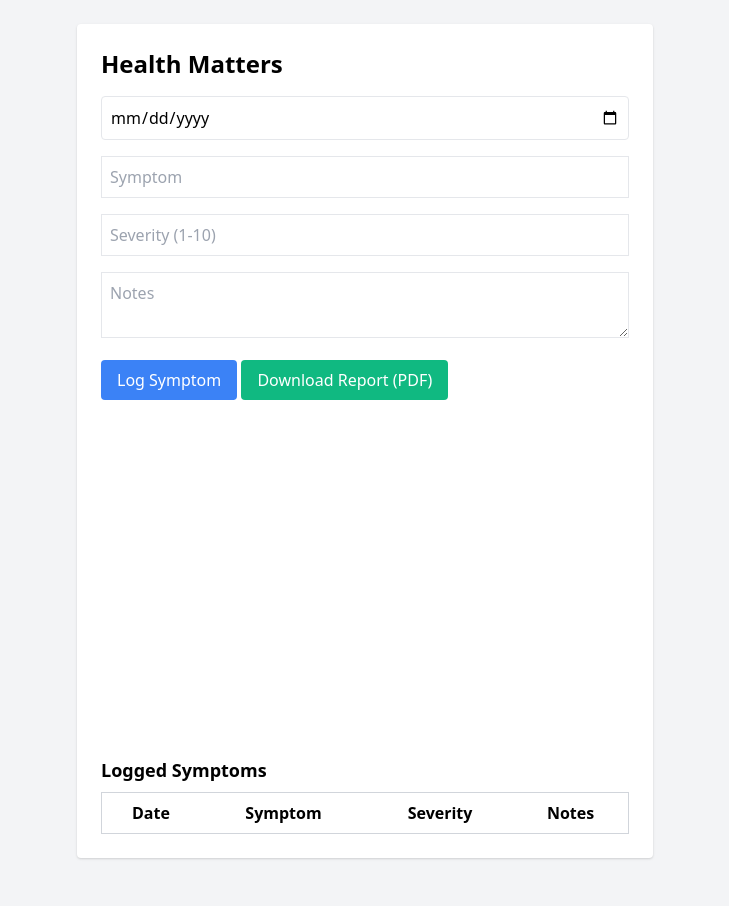
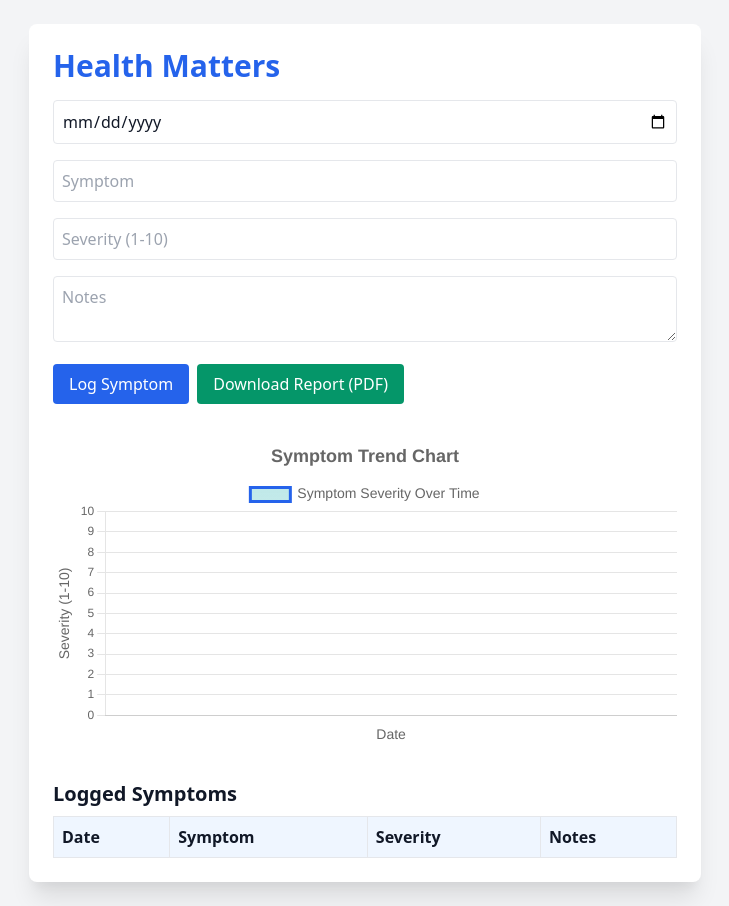
Before and after one commit to Team-Strange/Health-Matters, a plain HTML site: page index.html in a window 1280 px wide. Shown: the whole page, without its empty margins (275-1004 px from the left). Before the commit the page ends 882 px from the top, so only its background shows below. Drawn offline with nearby package versions, Linux system fonts and the light colour scheme; sample sign-in values are in the browser's storage.

Commit message:
Added login system and enhanced graph visuals

```diff
--- a/index.html
+++ b/index.html
@@ -3,39 +3,52 @@
 <head>
   <meta charset="UTF-8">
   <title>Health Matters</title>
+  <meta name="viewport" content="width=device-width, initial-scale=1.0">
   <link href="https://cdn.jsdelivr.net/npm/tailwindcss@2.2.19/dist/tailwind.min.css" rel="stylesheet">
   <script src="https://cdn.jsdelivr.net/npm/chart.js"></script>
   <script src="https://cdnjs.cloudflare.com/ajax/libs/jspdf/2.5.1/jspdf.umd.min.js"></script>
+  <style>
+    .toast {
+      position: fixed;
+      bottom: 1.5rem;
+      right: 1.5rem;
+      background-color: #38a169;
+      color: white;
+      padding: 12px 16px;
+      border-radius: 8px;
+      box-shadow: 0 4px 6px rgba(0, 0, 0, 0.1);
+      display: none;
+    }
+  </style>
 </head>
-<body class="bg-gray-100 p-6">
-  <div class="max-w-xl mx-auto bg-white p-6 rounded shadow">
-    <h1 class="text-2xl font-bold mb-4">Health Matters</h1>
-
+<body class="bg-gray-100 text-gray-900 min-h-screen p-6">
+  <div class="max-w-2xl mx-auto bg-white shadow-xl p-6 rounded-lg">
+    <h1 class="text-3xl font-extrabold text-blue-600 mb-4">Health Matters</h1>
     <form id="symptomForm" class="space-y-4">
       <input type="date" id="date" class="w-full p-2 border rounded" required>
-      <input type="text" id="symptom" placeholder="Symptom" class="w-full p-2 border" required>
-      <input type="number" id="severity" placeholder="Severity (1-10)" class="w-full p-2 border" required>
-      <textarea id="notes" placeholder="Notes" class="w-full p-2 border"></textarea>
-      <button type="submit" class="bg-blue-500 text-white px-4 py-2 rounded">Log Symptom</button>
-      <button onclick="downloadPDF()" class="bg-green-500 text-white px-4 py-2 rounded" type="button">Download Report (PDF)</button>
+      <input type="text" id="symptom" placeholder="Symptom" class="w-full p-2 border rounded" required>
+      <input type="number" id="severity" placeholder="Severity (1-10)" class="w-full p-2 border rounded" required>
+      <textarea id="notes" placeholder="Notes" class="w-full p-2 border rounded"></textarea>
+      <div class="flex gap-2">
+        <button type="submit" class="bg-blue-600 hover:bg-blue-700 text-white px-4 py-2 rounded">Log Symptom</button>
+        <button type="button" onclick="downloadPDF()" class="bg-green-600 hover:bg-green-700 text-white px-4 py-2 rounded">Download Report (PDF)</button>
+      </div>
     </form>
-
     <canvas id="symptomChart" class="mt-8" style="height:300px;"></canvas>
-
-    <h2 class="mt-6 text-lg font-semibold">Logged Symptoms</h2>
-    <table id="logTable" border="1" cellpadding="8" class="w-full mt-2 border border-gray-300">
-      <thead>
+    <h2 class="text-xl font-semibold mt-8 mb-2">Logged Symptoms</h2>
+    <table id="logTable" class="w-full border border-gray-300 text-left">
+      <thead class="bg-blue-50">
         <tr>
-          <th>Date</th>
-          <th>Symptom</th>
-          <th>Severity</th>
-          <th>Notes</th>
+          <th class="p-2 border">Date</th>
+          <th class="p-2 border">Symptom</th>
+          <th class="p-2 border">Severity</th>
+          <th class="p-2 border">Notes</th>
         </tr>
       </thead>
       <tbody></tbody>
     </table>
   </div>
-
-  <script src="script1.js"></script>
+  <div id="toast" class="toast">Symptom logged successfully!</div>
+  <script src="script.js"></script>
 </body>
 </html>
--- a/script.js
+++ b/script.js
@@ -1,125 +1,129 @@
-const form = document.getElementById('symptomForm');
-const chartData = { labels: [], data: [] };
+const userEmail = sessionStorage.getItem('loggedInUser');
+if (!userEmail) window.location.href = "login.html";
 let chartInstance = null;
-
 document.addEventListener("DOMContentLoaded", function () {
-  const dateInput = document.getElementById('date');
-  const symptomInput = document.getElementById('symptom');
-  const severityInput = document.getElementById('severity');
-  const notesInput = document.getElementById('notes');
+  const form = document.getElementById("symptomForm");
+  const date = document.getElementById("date");
+  const symptom = document.getElementById("symptom");
+  const severity = document.getElementById("severity");
+  const notes = document.getElementById("notes");
   const tableBody = document.querySelector("#logTable tbody");
   const toast = document.getElementById("toast");
 
-  loadEntries();
+  const logs = JSON.parse(localStorage.getItem("symptomLogs_" + userEmail)) || [];
+  logs.forEach(addEntryToTable);
   renderChart();
 
-  form.addEventListener("submit", function (e) {
+  form.onsubmit = (e) => {
     e.preventDefault();
-
-    const entry = {
-      date: dateInput.value,
-      symptom: symptomInput.value,
-      severity: severityInput.value,
-      notes: notesInput.value
-    };
-
-    saveEntry(entry);
+    const entry = { date: date.value, symptom: symptom.value, severity: severity.value, notes: notes.value };
+    logs.push(entry);
+    localStorage.setItem("symptomLogs_" + userEmail, JSON.stringify(logs));
     addEntryToTable(entry);
     renderChart();
-    showToast("Symptom logged successfully!");
+    toast.textContent = "Symptom logged successfully!";
+    toast.style.display = "block";
+    setTimeout(() => (toast.style.display = "none"), 2000);
     form.reset();
-  });
-
-  function saveEntry(entry) {
-    let logs = JSON.parse(localStorage.getItem("symptomLogs")) || [];
-    logs.push(entry);
-    localStorage.setItem("symptomLogs", JSON.stringify(logs));
-  }
-
-  function loadEntries() {
-    let logs = JSON.parse(localStorage.getItem("symptomLogs")) || [];
-    logs.forEach(addEntryToTable);
-  }
+  };
 
   function addEntryToTable(entry) {
     const row = document.createElement("tr");
-    row.innerHTML = `
-      <td class="border p-2">${entry.date}</td>
-      <td class="border p-2">${entry.symptom}</td>
-      <td class="border p-2">${entry.severity}</td>
-      <td class="border p-2">${entry.notes}</td>
-    `;
+    row.innerHTML = `<td class="border p-2">${entry.date}</td><td class="border p-2">${entry.symptom}</td><td class="border p-2">${entry.severity}</td><td class="border p-2">${entry.notes}</td>`;
     tableBody.appendChild(row);
-  }
-
-  function showToast(message) {
-    toast.textContent = message;
-    toast.style.display = "block";
-    setTimeout(() => {
-      toast.style.display = "none";
-    }, 2500);
   }
 });
 
 function renderChart() {
-  const ctx = document.getElementById('symptomChart').getContext('2d');
-  const logs = JSON.parse(localStorage.getItem("symptomLogs")) || [];
+  const ctx = document.getElementById("symptomChart").getContext("2d");
+  const logs = JSON.parse(localStorage.getItem("symptomLogs_" + userEmail)) || [];
 
   const labels = logs.map(log => log.date);
   const data = logs.map(log => parseInt(log.severity));
 
-  if (chartInstance) {
-    chartInstance.destroy();
-  }
+  if (chartInstance) chartInstance.destroy();
+
+  // Create gradient fill
+  const gradient = ctx.createLinearGradient(0, 0, 0, 400);
+  gradient.addColorStop(0, "rgba(75,192,192,0.4)");
+  gradient.addColorStop(1, "rgba(75,192,192,0)");
 
   chartInstance = new Chart(ctx, {
-    type: 'line',
+    type: "line",
     data: {
-      labels: labels,
+      labels,
       datasets: [{
-        label: 'Symptom Severity Over Time',
-        data: data,
-        borderColor: 'rgb(75, 192, 192)',
-        backgroundColor: 'rgba(75, 192, 192, 0.2)',
-        tension: 0.3,
-        fill: true
+        label: "Symptom Severity Over Time",
+        data,
+        borderColor: "#2563eb",
+        backgroundColor: gradient,
+        fill: true,
+        tension: 0.4,
+        pointBackgroundColor: "#2563eb",
+        pointRadius: 5,
+        pointHoverRadius: 7
       }]
     },
     options: {
       responsive: true,
+      plugins: {
+        tooltip: {
+          callbacks: {
+            label: function(context) {
+              return `Severity: ${context.parsed.y}`;
+            }
+          }
+        },
+        title: {
+          display: true,
+          text: "Symptom Trend Chart",
+          font: { size: 18 }
+        },
+        legend: {
+          labels: {
+            font: { size: 14 }
+          }
+        }
+      },
       scales: {
+        x: {
+          title: {
+            display: true,
+            text: "Date",
+            font: { size: 14 }
+          }
+        },
         y: {
           beginAtZero: true,
-          max: 10
+          max: 10,
+          title: {
+            display: true,
+            text: "Severity (1-10)",
+            font: { size: 14 }
+          }
         }
       }
     }
   });
 }
 
+
 function downloadPDF() {
   const { jsPDF } = window.jspdf;
   const doc = new jsPDF();
-  const logs = JSON.parse(localStorage.getItem("symptomLogs")) || [];
-
-  doc.setFontSize(16);
+  const logs = JSON.parse(localStorage.getItem("symptomLogs_" + userEmail)) || [];
   doc.text("Health Matters - Symptom Log Report", 10, 10);
-
   let y = 20;
-  logs.forEach((log, index) => {
-    doc.setFontSize(12);
-    doc.text(`Entry ${index + 1}`, 10, y);
+  logs.forEach((log, i) => {
+    doc.text(`Entry ${i + 1}`, 10, y);
     doc.text(`Date: ${log.date}`, 10, y + 7);
     doc.text(`Symptom: ${log.symptom}`, 10, y + 14);
     doc.text(`Severity: ${log.severity}`, 10, y + 21);
     doc.text(`Notes: ${log.notes}`, 10, y + 28);
     y += 38;
     if (y > 270) {
-      doc.addPage();
-      y = 20;
+      doc.addPage(); y = 20;
     }
   });
-
-  doc.output("dataurlnewwindow");
-
+  doc.save("health-report.pdf");
 }
```
Also changed, not shown: login.html (added, +68 -0 lines).
